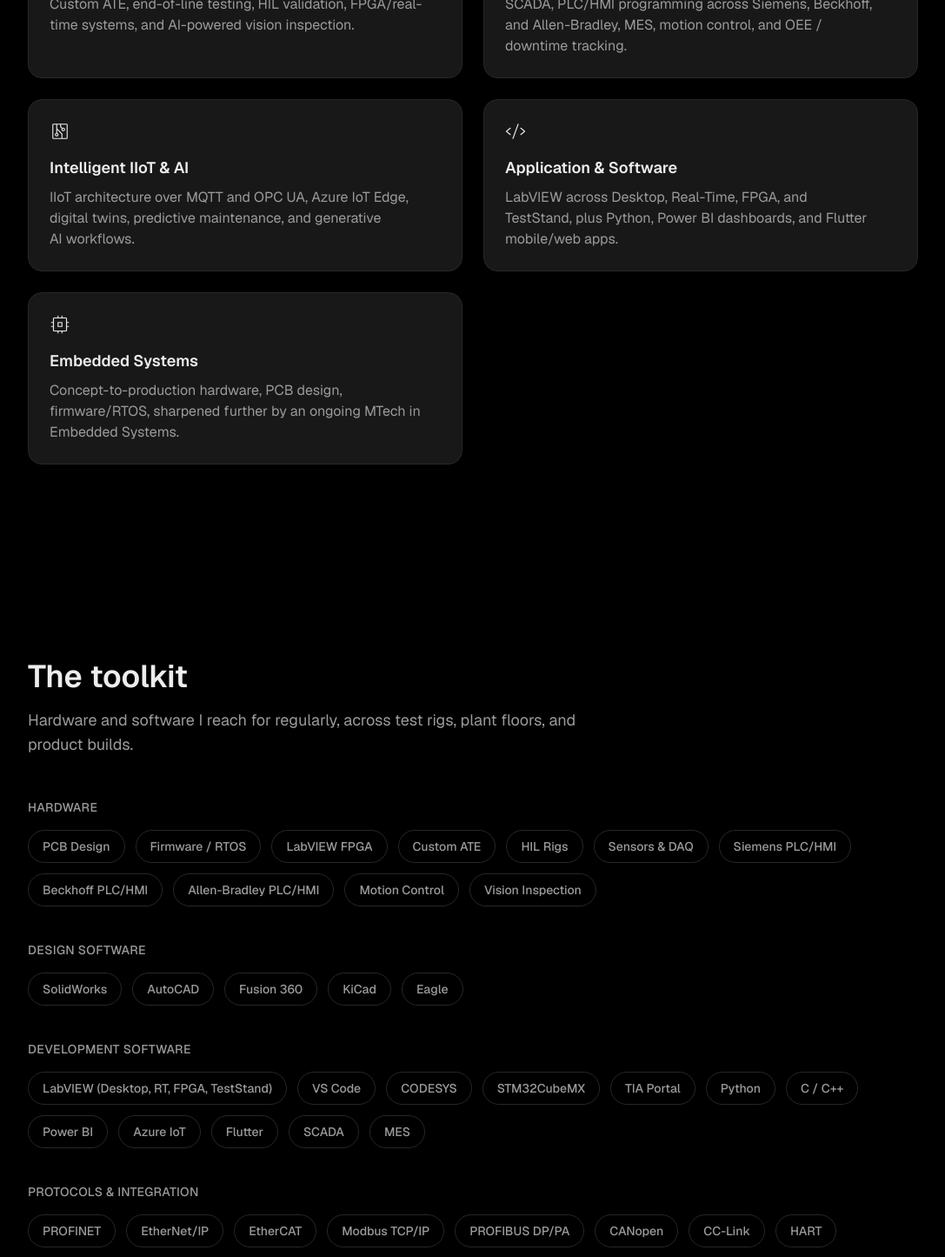
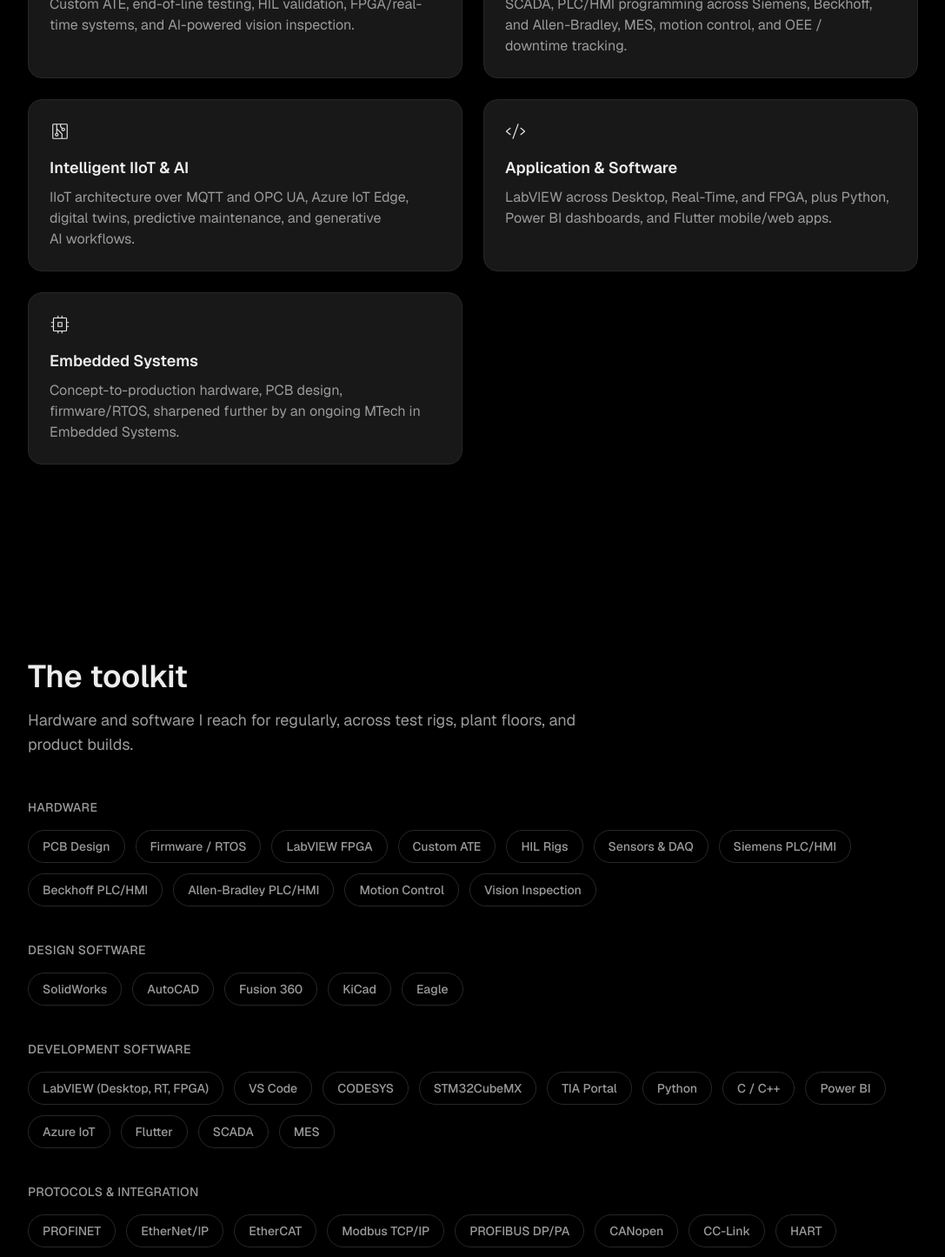
Before and after one commit to gowthamkishore/aboutme, a Next.js app: page / in a window 1280 px wide. Shown: the part 3425-4870 px from the top of the page at 87% size, without its empty margins (96-1183 px from the left). Built offline with nearby package versions, Linux system fonts and the light colour scheme.

Commit message:
Remove TestStand from LabVIEW mentions

```diff
--- a/src/components/Skills.tsx
+++ b/src/components/Skills.tsx
@@ -24,7 +24,7 @@ const SKILLS = [
     icon: Code,
     title: "Application & Software",
     detail:
-      "LabVIEW across Desktop, Real-Time, FPGA, and TestStand, plus Python, Power BI dashboards, and Flutter mobile/web apps.",
+      "LabVIEW across Desktop, Real-Time, and FPGA, plus Python, Power BI dashboards, and Flutter mobile/web apps.",
   },
   {
     icon: Cpu,
--- a/src/components/Toolkit.tsx
+++ b/src/components/Toolkit.tsx
@@ -24,7 +24,7 @@ const GROUPS = [
   {
     title: "Development Software",
     tags: [
-      "LabVIEW (Desktop, RT, FPGA, TestStand)",
+      "LabVIEW (Desktop, RT, FPGA)",
       "VS Code",
       "CODESYS",
       "STM32CubeMX",
```
